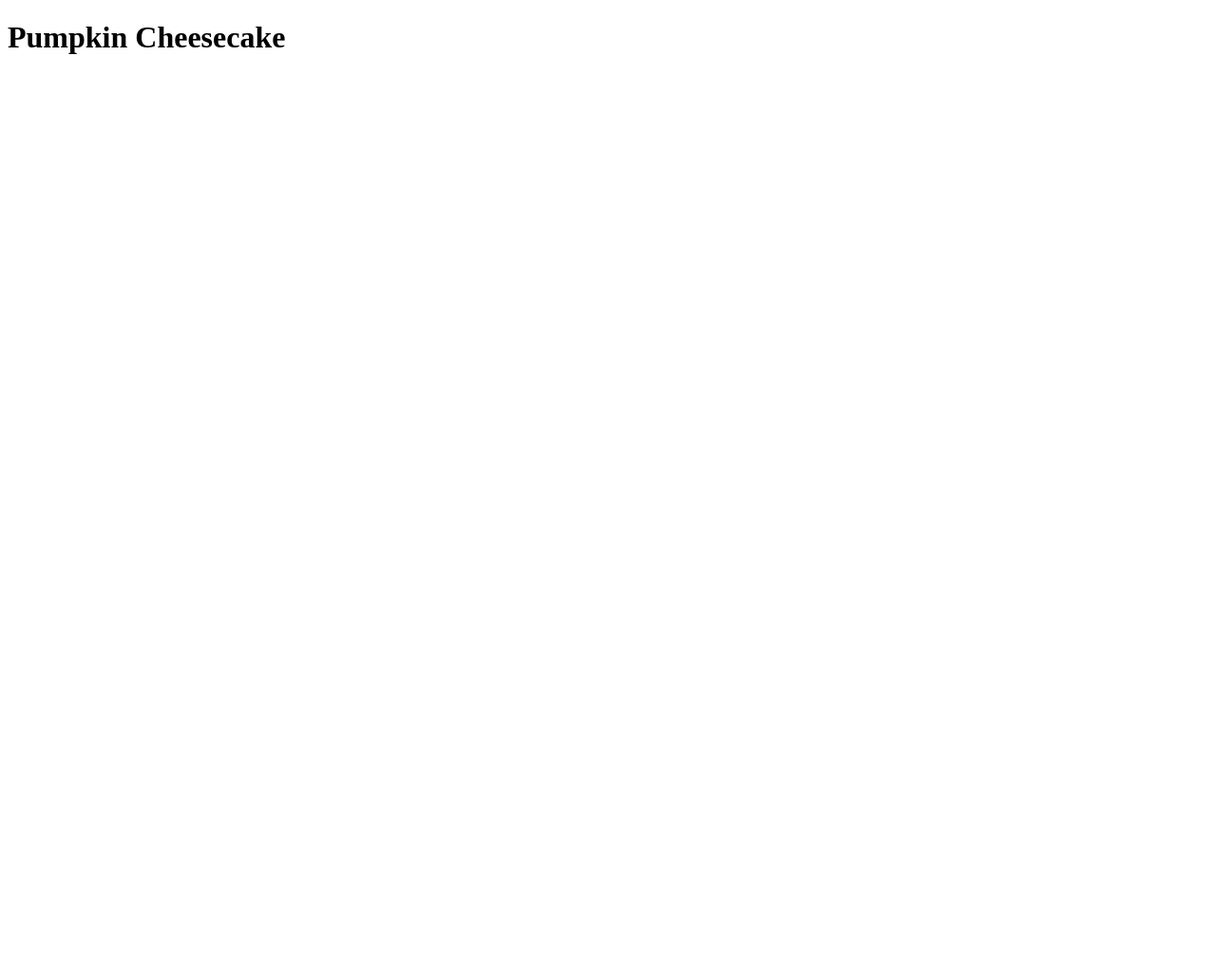
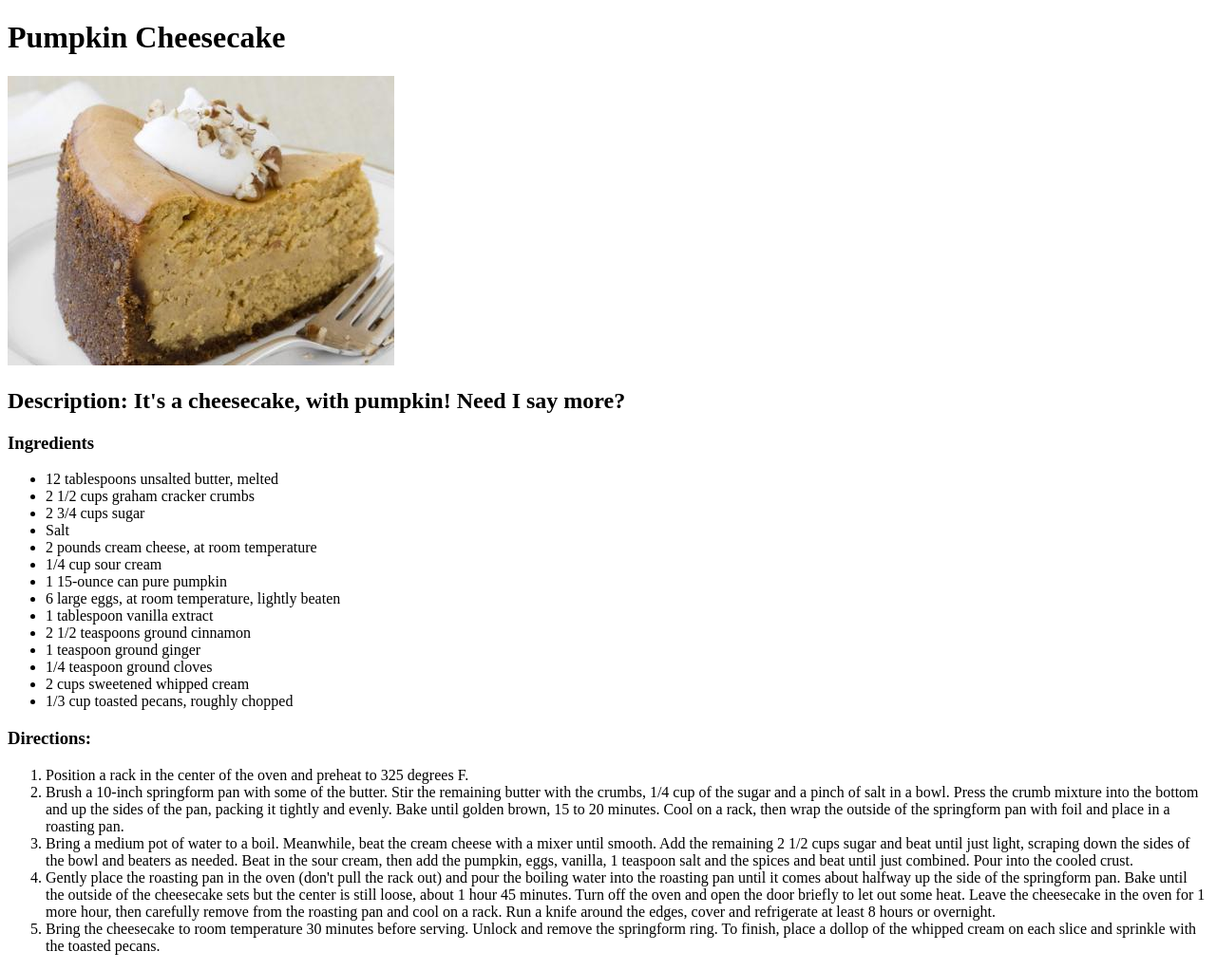
Before and after one commit to GaaliKalise/odin-recipes, a plain HTML site: page recipes/cheesecake.html in a window 1280 px wide. Shown: the whole page at 95% size. Before the commit the page ends 800 px from the top, so only its background shows below. Drawn offline with Linux system fonts and the light colour scheme.

Commit message:
add description, ingredients, directions

```diff
--- a/recipes/cheesecake.html
+++ b/recipes/cheesecake.html
@@ -8,5 +8,32 @@
 </head>
 <body>
     <h1>Pumpkin Cheesecake</h1>
+    <img src="../images/cheesecake.jpg">
+    <h2>Description: It's a cheesecake, with pumpkin! Need I say more?</h2>
+    <h3>Ingredients</h3>
+    <ul>
+        <li>12 tablespoons unsalted butter, melted</li>
+        <li>2 1/2 cups graham cracker crumbs</li>
+        <li>2 3/4 cups sugar</li>
+        <li>Salt</li>
+        <li>2 pounds cream cheese, at room temperature</li>
+        <li>1/4 cup sour cream</li>
+        <li>1 15-ounce can pure pumpkin</li>
+        <li>6 large eggs, at room temperature, lightly beaten</li>
+        <li>1 tablespoon vanilla extract</li>
+        <li>2 1/2 teaspoons ground cinnamon</li>
+        <li>1 teaspoon ground ginger</li>
+        <li>1/4 teaspoon ground cloves</li>
+        <li>2 cups sweetened whipped cream</li>
+        <li>1/3 cup toasted pecans, roughly chopped</li>
+    </ul>
+    <h3>Directions:</h3>
+    <ol>
+        <li>Position a rack in the center of the oven and preheat to 325 degrees F.</li>
+        <li>Brush a 10-inch springform pan with some of the butter. Stir the remaining butter with the crumbs, 1/4 cup of the sugar and a pinch of salt in a bowl. Press the crumb mixture into the bottom and up the sides of the pan, packing it tightly and evenly. Bake until golden brown, 15 to 20 minutes. Cool on a rack, then wrap the outside of the springform pan with foil and place in a roasting pan.</li>
+        <li>Bring a medium pot of water to a boil. Meanwhile, beat the cream cheese with a mixer until smooth. Add the remaining 2 1/2 cups sugar and beat until just light, scraping down the sides of the bowl and beaters as needed. Beat in the sour cream, then add the pumpkin, eggs, vanilla, 1 teaspoon salt and the spices and beat until just combined. Pour into the cooled crust.</li>
+        <li>Gently place the roasting pan in the oven (don't pull the rack out) and pour the boiling water into the roasting pan until it comes about halfway up the side of the springform pan. Bake until the outside of the cheesecake sets but the center is still loose, about 1 hour 45 minutes. Turn off the oven and open the door briefly to let out some heat. Leave the cheesecake in the oven for 1 more hour, then carefully remove from the roasting pan and cool on a rack. Run a knife around the edges, cover and refrigerate at least 8 hours or overnight.</li>
+        <li>Bring the cheesecake to room temperature 30 minutes before serving. Unlock and remove the springform ring. To finish, place a dollop of the whipped cream on each slice and sprinkle with the toasted pecans.</li>
+    </ol>
 </body>
 </html>
```
Also changed, not shown: index.html (+1 -0 lines), images/cheesecake.jpg (added).
